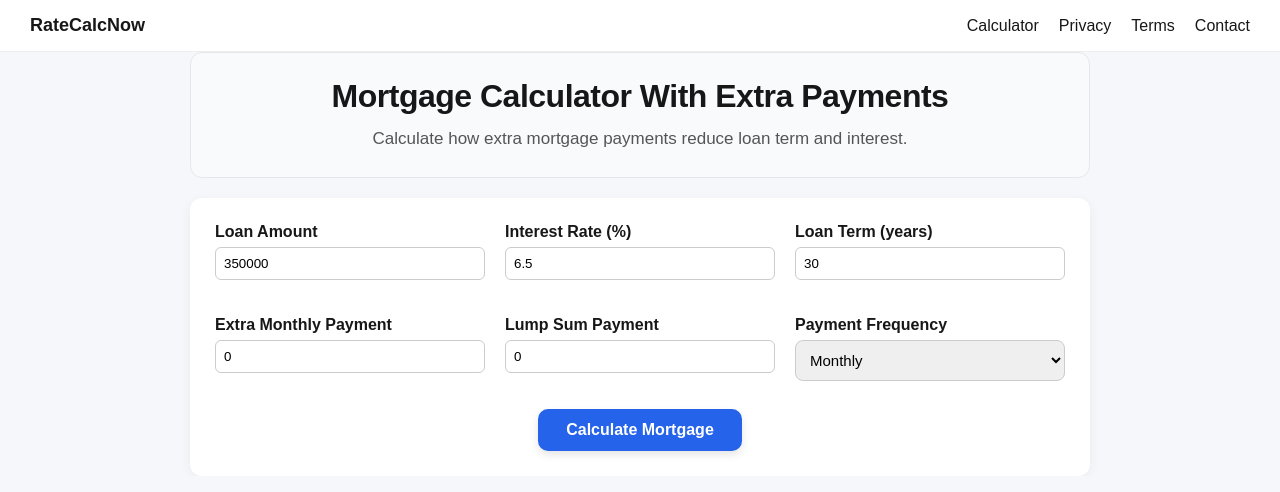
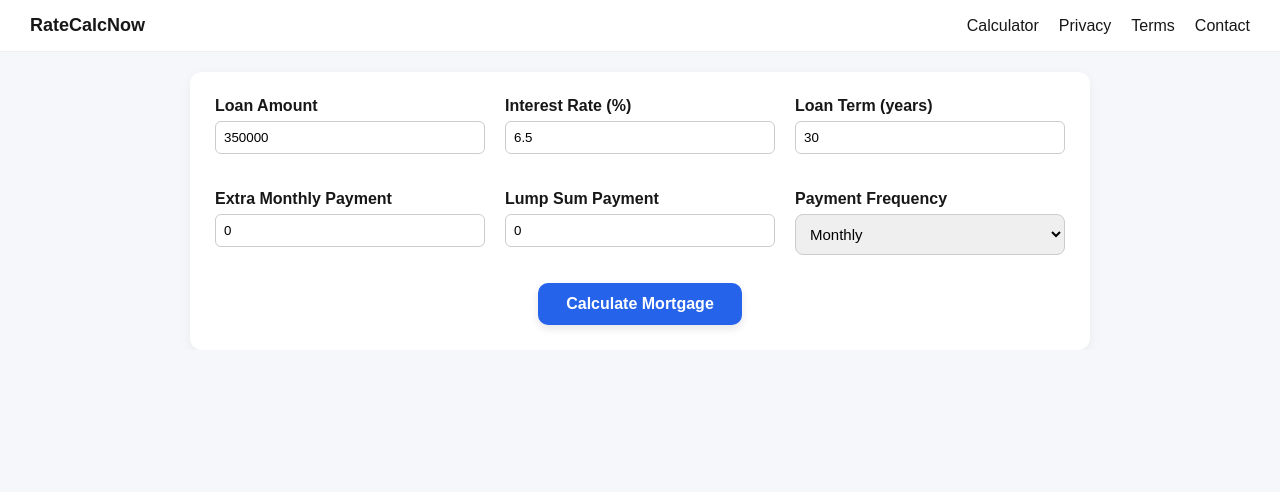
Before and after one commit to TitanCodi/mortgage-calculator, a Next.js app: page / in a window 1280 px wide. Shown: the top 492 px of the page. Built offline with nearby package versions, Linux system fonts and the light colour scheme.

Commit message:
Dynamic calculator types

```diff
--- a/components/calculator/MainCalculator.tsx
+++ b/components/calculator/MainCalculator.tsx
@@ -41,46 +41,7 @@ return(
 
 <>
 
-{/* HERO SECTION */}
 
-<section
-style={{
-textAlign:"center",
-marginBottom:"20px",
-padding:"25px",
-background:"#f8fafc",
-borderRadius:"12px",
-border:"1px solid #e5e7eb",
-maxWidth:"900px",
-marginLeft:"auto",
-marginRight:"auto"
-}}
->
-
-<h1
-style={{
-fontSize:"32px",
-marginBottom:"10px",
-fontWeight:700,
-letterSpacing:"-0.5px"
-}}
->
-Mortgage Calculator With Extra Payments
-</h1>
-
-<p
-style={{
-fontSize:"17px",
-color:"#555",
-maxWidth:"650px",
-margin:"0 auto",
-lineHeight:"1.6"
-}}
->
-Calculate how extra mortgage payments reduce loan term and interest.
-</p>
-
-</section>
 
 
 {/* CALCULATOR CARD */}
```
